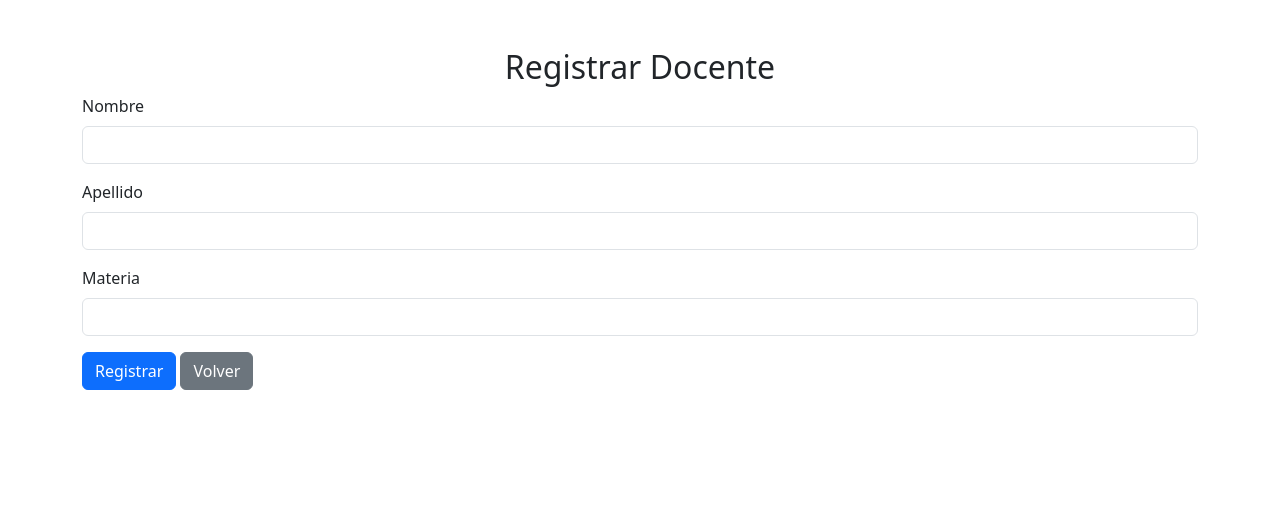
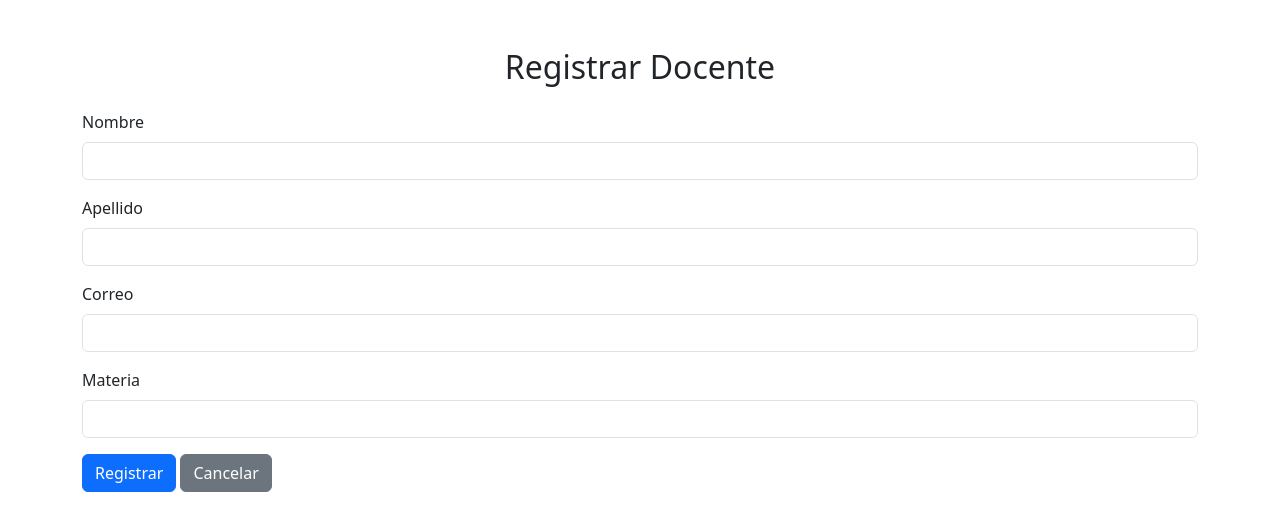
Before and after one commit to KendCode/SistemaEscolar, a PHP site: page /views/docentes/create.php in a window 1280 px wide. Shown: the top 531 px of the page. Run offline with PHP 8.4, Linux system fonts and the light colour scheme; a stand-in replaces the project's code that opens the database connection.

Commit message:
ajustes en docentes

```diff
--- a/views/docentes/create.php
+++ b/views/docentes/create.php
@@ -1,19 +1,21 @@
 <?php
 session_start();
-include '../../config/database.php'; // Conexión a la base de datos
+include '../../models/conexion/conexion.php'; // Conexión a la base de datos
 
 if ($_SERVER["REQUEST_METHOD"] == "POST") {
-    $nombre = trim($_POST["nombre"]);
-    $apellido = trim($_POST["apellido"]);
-    $materia = trim($_POST["materia"]);
+    $nombre = trim($_POST['nombre']);
+    $apellido = trim($_POST['apellido']);
+    $correo = trim($_POST['correo']);
+    $materia = trim($_POST['materia']);
 
-    if (!empty($nombre) && !empty($apellido) && !empty($materia)) {
-        $sql = "INSERT INTO docentes (nombre, apellido, materia) VALUES (?, ?, ?)";
-        $stmt = $conn->prepare($sql);
-        $stmt->bind_param("sss", $nombre, $apellido, $materia);
+    if (!empty($nombre) && !empty($apellido) && !empty($correo) && !empty($materia)) {
+        $sql = "INSERT INTO docentes (nombre, apellido, correo, materia) VALUES (?, ?, ?, ?)";
+        $stmt = $con->prepare($sql);
+        $stmt->bind_param("ssss", $nombre, $apellido, $correo, $materia);
 
         if ($stmt->execute()) {
-            $_SESSION['mensaje'] = "Docente registrado correctamente.";
+            $_SESSION['mensaje'] = "Docente registrado exitosamente.";
+
             header("Location: index.php");
             exit();
         } else {
@@ -43,21 +45,30 @@ if ($_SERVER["REQUEST_METHOD"] == "POST") {
         <div class="alert alert-danger"><?php echo $error; ?></div>
     <?php endif; ?>
 
-    <form action="create.php" method="POST">
+    <form action="create.php" method="POST" class="mt-4">
         <div class="mb-3">
             <label for="nombre" class="form-label">Nombre</label>
-            <input type="text" name="nombre" class="form-control" required>
+            <input type="text" name="nombre" id="nombre" class="form-control" required>
         </div>
+
         <div class="mb-3">
             <label for="apellido" class="form-label">Apellido</label>
-            <input type="text" name="apellido" class="form-control" required>
+            <input type="text" name="apellido" id="apellido" class="form-control" required>
         </div>
+
+        <div class="mb-3">
+            <label for="correo" class="form-label">Correo</label>
+            <input type="email" name="correo" id="correo" class="form-control" required>
+        </div>
+
         <div class="mb-3">
             <label for="materia" class="form-label">Materia</label>
-            <input type="text" name="materia" class="form-control" required>
+            <input type="text" name="materia" id="materia" class="form-control" required>
         </div>
+
         <button type="submit" class="btn btn-primary">Registrar</button>
-        <a href="index.php" class="btn btn-secondary">Volver</a>
+        <a href="index.php" class="btn btn-secondary">Cancelar</a>
+
     </form>
 </div>
 
--- a/views/docentes/edit.php
+++ b/views/docentes/edit.php
@@ -1,6 +1,6 @@
 <?php
 session_start();
-include '../../config/database.php'; // Conexión a la base de datos
+include '../../models/conexion/conexion.php'; // Conexión a la base de datos
 
 // Obtener el ID del docente desde la URL
 if (!isset($_GET['id']) || empty($_GET['id'])) {
@@ -11,7 +11,7 @@ if (!isset($_GET['id']) || empty($_GET['id'])) {
 
 $id = $_GET['id'];
 $sql = "SELECT * FROM docentes WHERE id = ?";
-$stmt = $conn->prepare($sql);
+$stmt = $con->prepare($sql);
 $stmt->bind_param("i", $id);
 $stmt->execute();
 $result = $stmt->get_result();
```
Also changed, not shown: assets/css/styles.css (renamed from css/styles.css).
